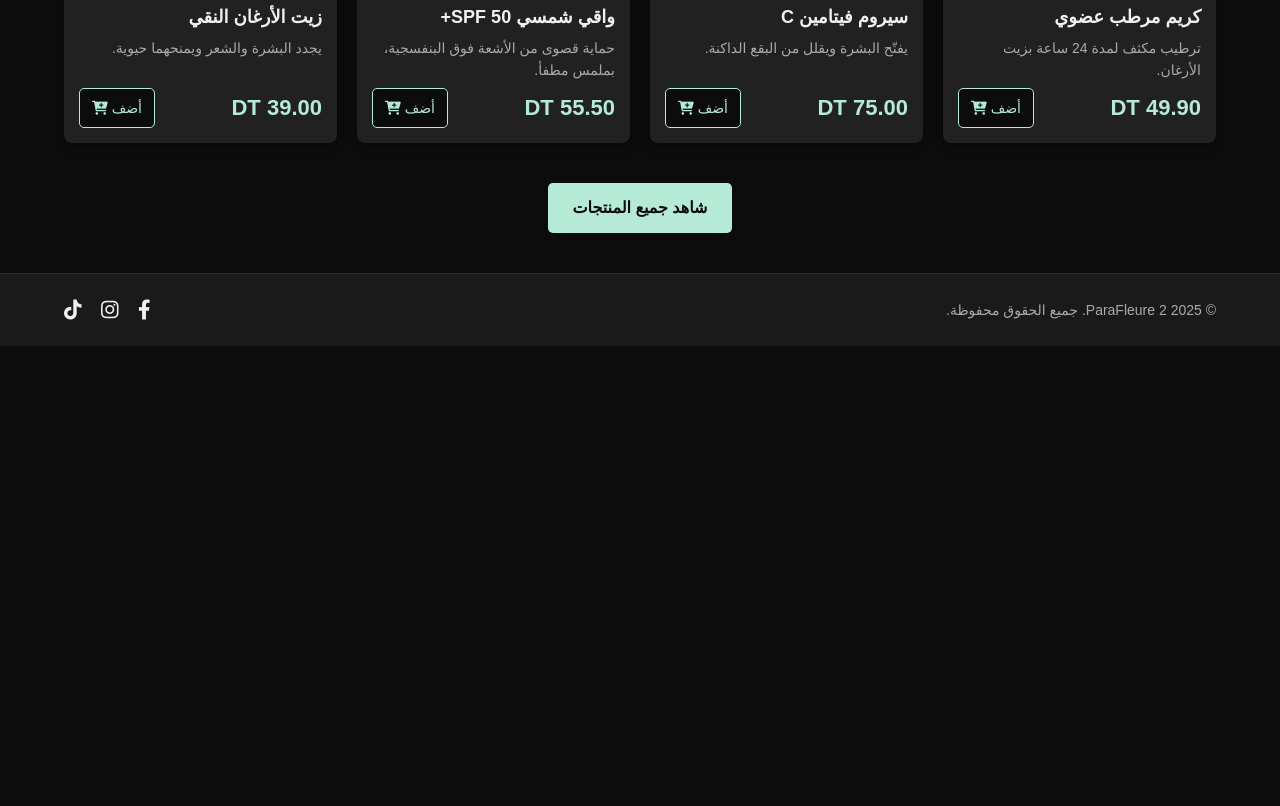
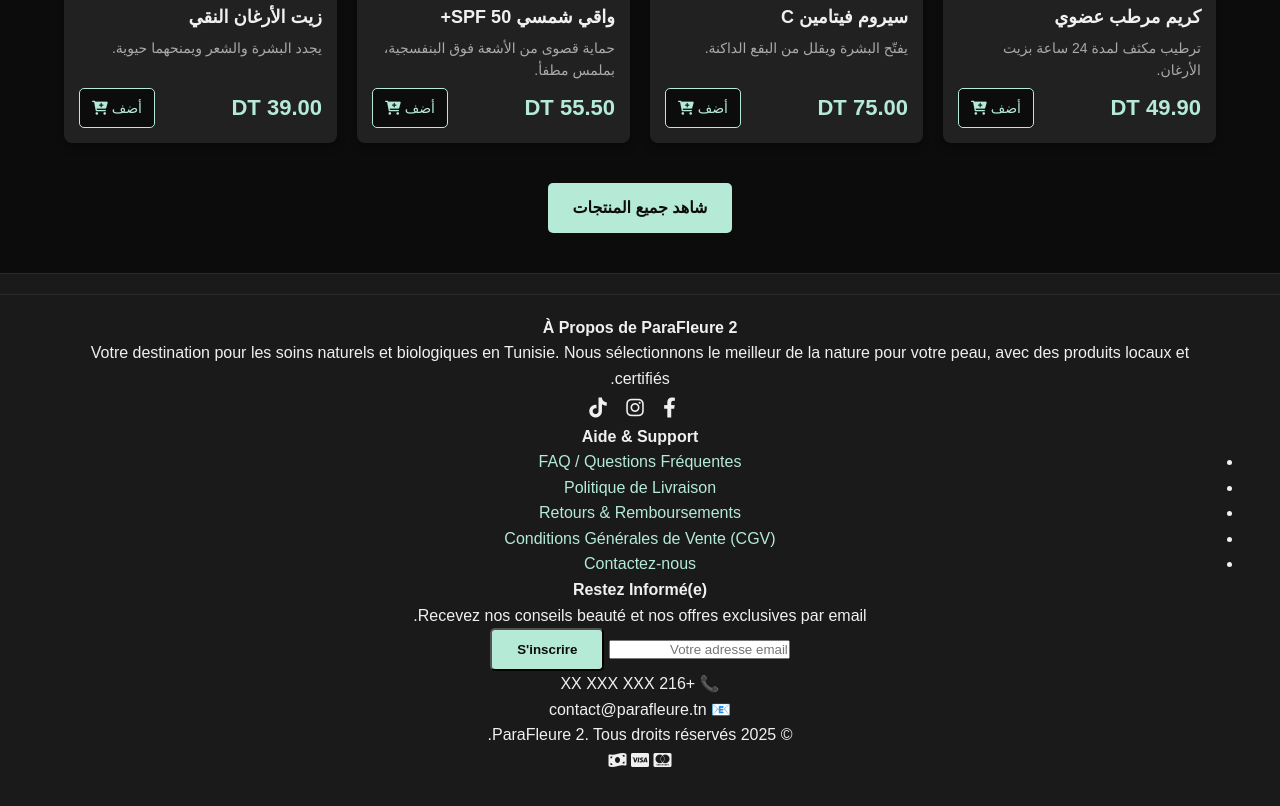
Before and after one commit to boutheinagadhgadhi95-spec/hadia, a plain HTML site: page index.html in a window 1280 px wide. Shown: the part 1277-2083 px from the top of the page. Before the commit the page ends 1623 px from the top, so only its background shows below. Drawn offline with Linux system fonts and the light colour scheme.

Commit message:
Update index.html

```diff
--- a/index.html
+++ b/index.html
@@ -138,15 +138,56 @@
     </section>
 
     <footer>
-        <div class="container footer-content">
-            <p>&copy; 2025 ParaFleure 2. جميع الحقوق محفوظة.</p>
+        <footer>
+    <div class="container footer-grid">
+
+        <div class="footer-col about-us">
+            <h4>À Propos de ParaFleure 2</h4>
+            <p>
+                Votre destination pour les soins naturels et biologiques en Tunisie. Nous sélectionnons le meilleur de la nature pour votre peau, avec des produits locaux et certifiés.
+            </p>
             <div class="social-icons">
-                <a href="#" title="فيسبوك"><i class="fab fa-facebook-f"></i></a>
-                <a href="#" title="انستغرام"><i class="fab fa-instagram"></i></a>
-                <a href="#" title="تيك توك"><i class="fab fa-tiktok"></i></a>
+                <a href="#" title="Facebook"><i class="fab fa-facebook-f"></i></a>
+                <a href="#" title="Instagram"><i class="fab fa-instagram"></i></a>
+                <a href="#" title="TikTok"><i class="fab fa-tiktok"></i></a>
             </div>
         </div>
-    </footer>
+
+        <div class="footer-col support">
+            <h4>Aide & Support</h4>
+            <ul>
+                <li><a href="#">FAQ / Questions Fréquentes</a></li>
+                <li><a href="#">Politique de Livraison</a></li>
+                <li><a href="#">Retours & Remboursements</a></li>
+                <li><a href="#">Conditions Générales de Vente (CGV)</a></li>
+                <li><a href="#">Contactez-nous</a></li>
+            </ul>
+        </div>
+
+        <div class="footer-col newsletter">
+            <h4>Restez Informé(e)</h4>
+            <p>Recevez nos conseils beauté et nos offres exclusives par email.</p>
+            <form action="#" method="post" class="newsletter-form">
+                <input type="email" placeholder="Votre adresse email" required>
+                <button type="submit" class="btn-primary">S'inscrire</button>
+            </form>
+            <p class="contact-info">
+                📞 +216 XX XXX XXX<br>
+                📧 contact@parafleure.tn
+            </p>
+        </div>
+    </div>
+
+    <div class="footer-bottom">
+        <div class="container footer-bottom-content">
+             <p>&copy; 2025 ParaFleure 2. Tous droits réservés.</p>
+             <div class="payment-icons">
+                <i class="fab fa-cc-mastercard"></i>
+                <i class="fab fa-cc-visa"></i>
+                <i class="fas fa-money-bill-wave"></i> </div>
+        </div>
+    </div>
+</footer>
 
 </body>
 </html>
```
